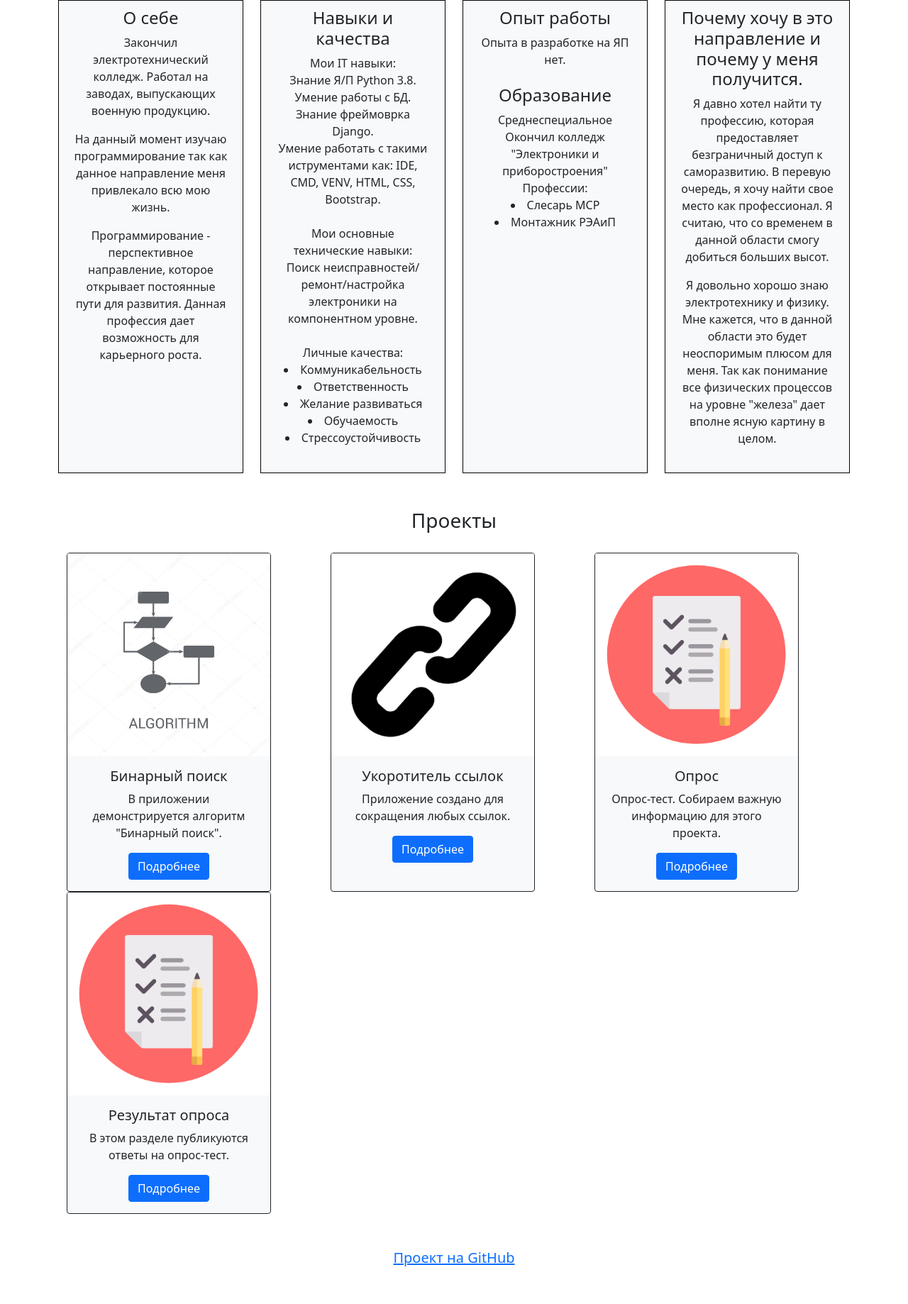
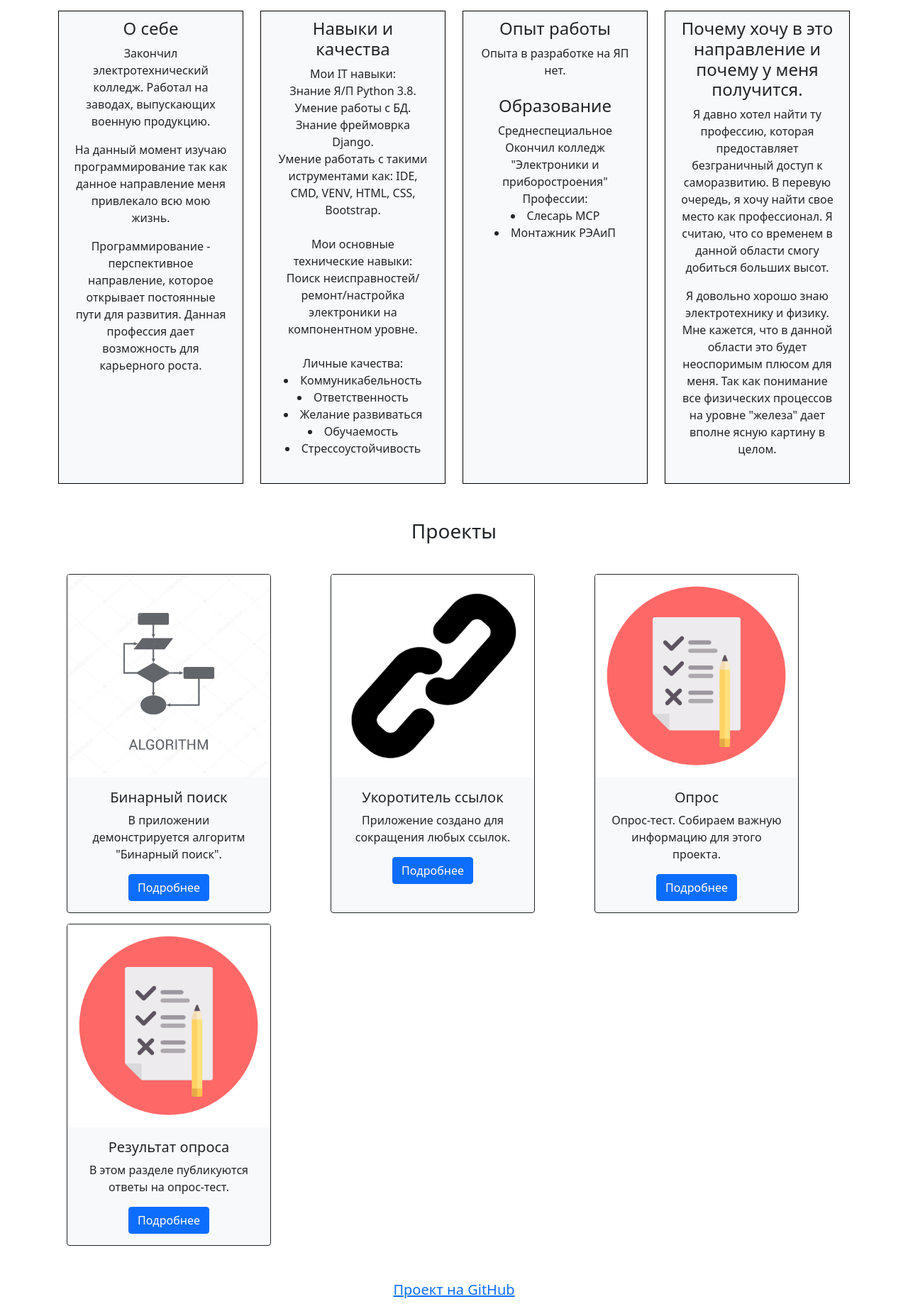
Before and after one commit to Nif-Naf/Resume, a Django app: page / in a window 1280 px wide. Shown: the part 81-1919 px from the top of the page at 71% size. Before the commit the page ends 1866 px from the top, so only its background shows below. Run offline with Django 3.2, Linux system fonts and the light colour scheme.

Commit message:
Update home_page.css

```diff
--- a/resume/Home_page/static/home_page/css/home_page.css
+++ b/resume/Home_page/static/home_page/css/home_page.css
@@ -30,6 +30,10 @@
     text-align: center;
 }
 
+.col {
+    padding-top: 15px;
+}
+
 #port-text {
     text-align: center;
     padding-bottom: 20px;
```
